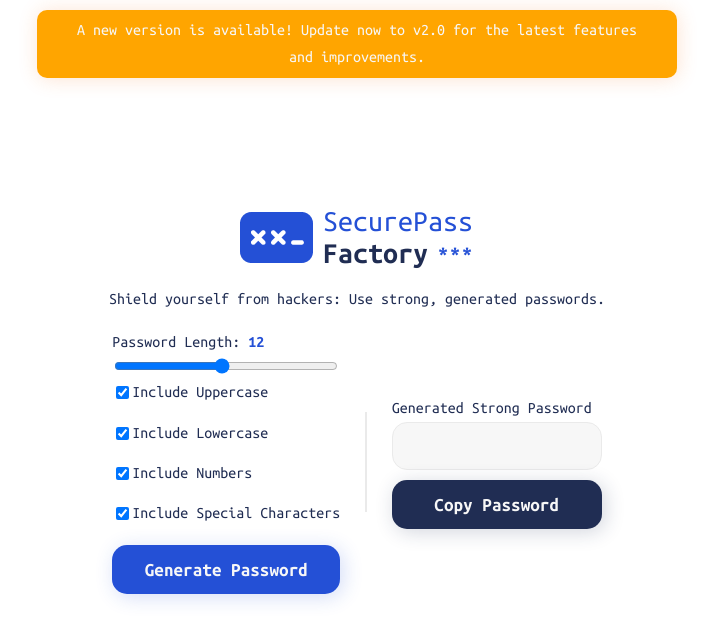
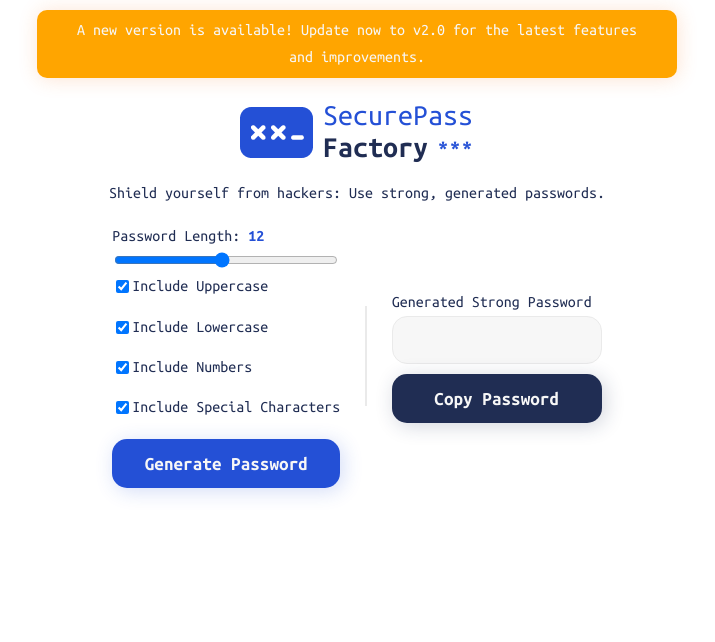
Before and after one commit to acioliwilson/securepassfactory, a Vue app: page / in a window 1280 px wide. Shown: the top 642 px of the page, without its empty margins (283-998 px from the left). Built offline with nearby package versions, Linux system fonts and the light colour scheme.

Commit message:
fix: min-height in the new versin available

```diff
--- a/src/views/v1/CurrentVersion.vue
+++ b/src/views/v1/CurrentVersion.vue
@@ -128,11 +128,12 @@ export default {
 <style lang="css" scoped>
 .homescreen {
     width: 100%;
-    min-height: 100vh;
+
     display: flex;
     justify-content: center;
     align-items: center;
     background: #FFF;
+    padding: 100px 0 !important;
 }
 
 .logo {
--- a/src/views/v2/NewVersion.vue
+++ b/src/views/v2/NewVersion.vue
@@ -120,7 +120,7 @@ export default {
     justify-content: center;
     align-items: center;
     width: 100vw;
-    height: 100dvh;
+    min-height: 100dvh;
     background-image: linear-gradient(320deg, #202D53, #4A2269);
     overflow-x: hidden;
 }
@@ -474,6 +474,7 @@ footer {
         width: 100% !important;
         display: flex;
         overflow-x: hidden !important;
+        padding: 50px 0;
     }
 
     p.presentation {
```
